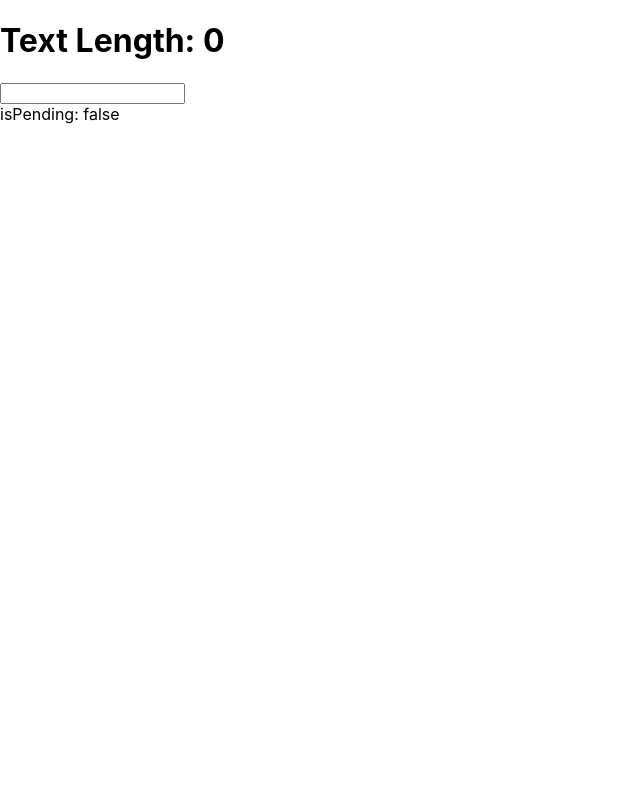
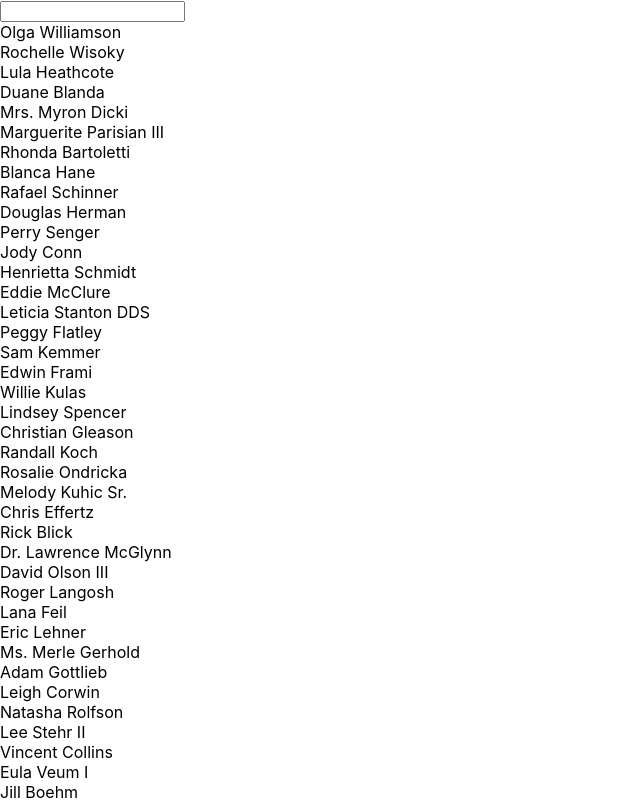
Before and after one commit to chane81/react-v18-playground, a React (Create React App) app: page /transition in a window 1280 px wide. Shown: the top 800 px of the page, without its empty margins (0-640 px from the left). Built offline with nearby package versions, Linux system fonts and the light colour scheme.

Commit message:
feat: transition 관련 예제 소스 및 컴포넌트 추가

```diff
--- a/src/pages/Transition.tsx
+++ b/src/pages/Transition.tsx
@@ -1,37 +1,14 @@
-import { ChangeEvent, FC, useState, useTransition } from 'react';
-
-interface ITextInputProps {
-  onChange: (val: string) => void;
-}
-
-const TextInput: FC<ITextInputProps> = ({ onChange }) => {
-  const [text, setText] = useState('');
-
-  const handleChange = (e: ChangeEvent<HTMLInputElement>) => {
-    const val = e.target.value;
-
-    setText(val);
-    onChange(val);
-  };
-
-  return <input type='text' value={text} onChange={handleChange} />;
-};
+import * as faker from 'faker';
+import FilterList from '../views/Transition/FilterList';
 
 const Transition = () => {
-  const [isPending, startTransition] = useTransition();
-  const [size, setSize] = useState<number>(0);
-
-  const handleChange = (val: string) => {
-    startTransition(() => {
-      setSize(val.length);
-    });
-  };
+  const fakeNames = Array.from(Array(10000), () => {
+    return faker.name.findName();
+  });
 
   return (
     <div>
-      <h1>Text Length: {size}</h1>
-      <TextInput onChange={handleChange} />
-      <div>isPending: {isPending ? 'true' : 'false'}</div>
+      <FilterList names={fakeNames} />
     </div>
   );
 };
--- /dev/null
+++ b/src/views/Transition/FilterList.tsx
@@ -0,0 +1,35 @@
+import { ChangeEvent, FC, useState, useTransition } from 'react';
+import ListItem from './ListItem';
+
+interface IProps {
+  names: string[];
+}
+
+const FilterList: FC<IProps> = ({ names }) => {
+  const [query, setQuery] = useState('');
+  const [highlight, setHighlight] = useState('');
+
+  const [isPending, startTransition] = useTransition();
+
+  const changeHandler = (e: ChangeEvent<HTMLInputElement>) => {
+    const val = e.target.value;
+    console.log('val', val);
+
+    setQuery(val);
+
+    startTransition(() => {
+      setHighlight(val);
+    });
+  };
+
+  return (
+    <div>
+      <input onChange={changeHandler} value={query} type='text' />
+      {names.map((name, i) => (
+        <ListItem key={i} name={name} highlight={highlight} />
+      ))}
+    </div>
+  );
+};
+
+export default FilterList;
--- /dev/null
+++ b/src/views/Transition/ListItem.css
@@ -0,0 +1,3 @@
+.highlight {
+  background-color: yellowgreen;
+}
--- /dev/null
+++ b/src/views/Transition/ListItem.tsx
@@ -0,0 +1,27 @@
+import { FC } from 'react';
+import './ListItem.css';
+
+interface IProps {
+  name: string;
+  highlight: string;
+}
+
+const ListItem: FC<IProps> = ({ name, highlight }) => {
+  const index = name.toLowerCase().indexOf(highlight.toLowerCase());
+
+  if (index === -1) {
+    return <div>{name}</div>;
+  }
+
+  return (
+    <div>
+      {name.slice(0, index)}
+      <span className='highlight'>
+        {name.slice(index, index + highlight.length)}
+      </span>
+      {name.slice(index + highlight.length)}
+    </div>
+  );
+};
+
+export default ListItem;
```
